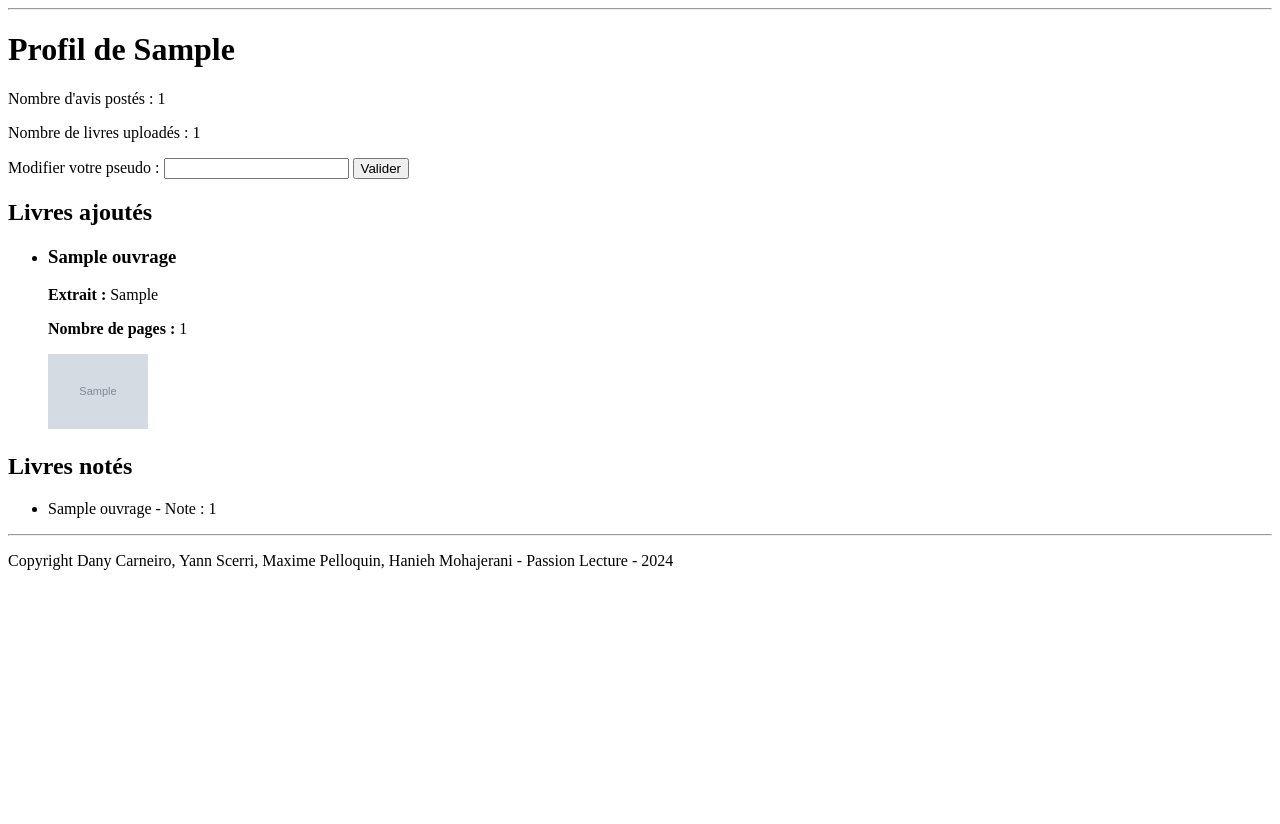
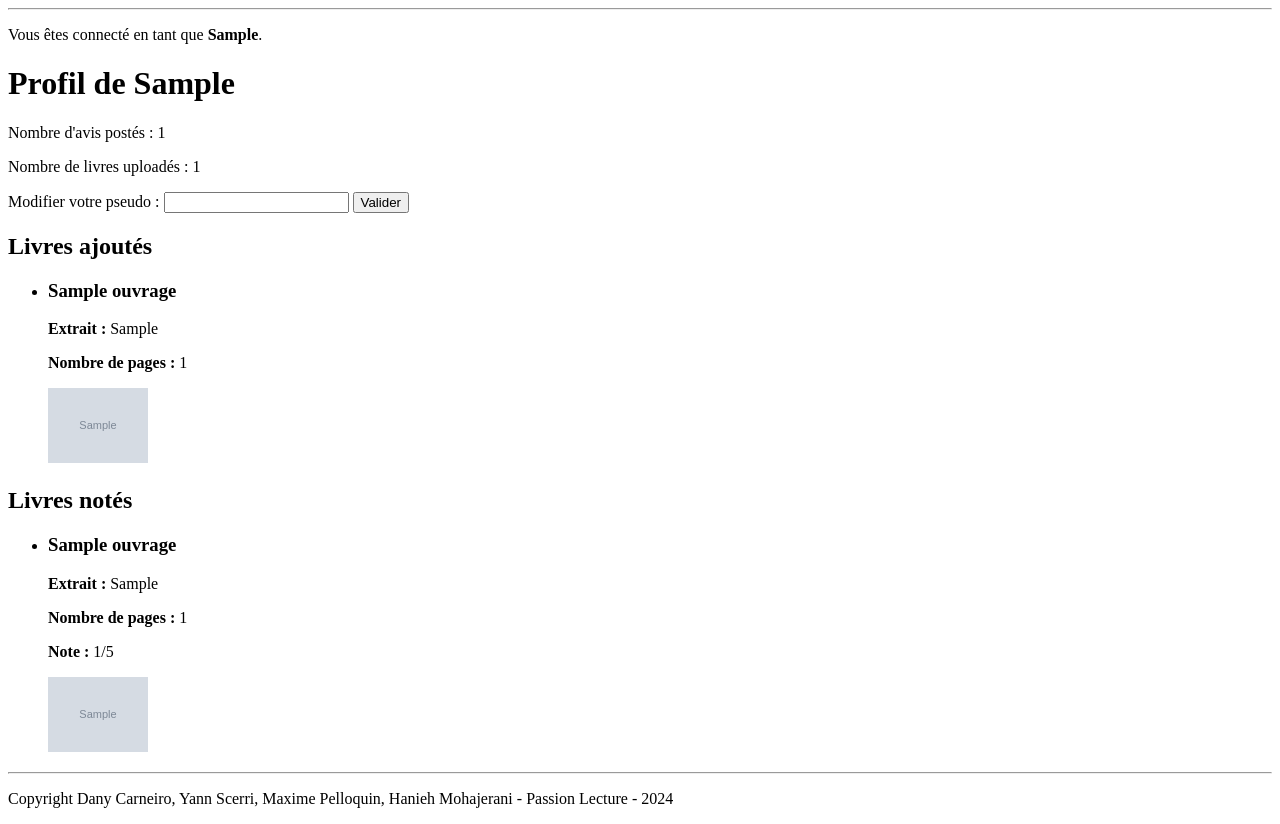
Before and after one commit to YannScerri/Passion-Lecture-, a PHP site: page /php/profile.php in a window 1280 px wide. Shown: the part 98-922 px from the top of the page. Before the commit the page ends 668 px from the top, so only its background shows below. Run offline with PHP 8.4, Linux system fonts and the light colour scheme; tables that the repository leaves empty hold one stand-in row (values such as "Sample post"); grey boxes marked "Sample" are stand-in pictures.

Commit message:
ajout de la différenciation entre visiteur de la page et utilisateur connecté

```diff
--- a/src/php/Database.php
+++ b/src/php/Database.php
@@ -151,7 +151,12 @@ public function getBooksUploadedByUser($userId) {
 //Récupérer les livres notés par l'utilisateur (avec alias pour simplifier)
 public function getBooksRatedByUser($userId) {
     $query = "
-        SELECT o.titre, o.image, a.note
+        SELECT
+            o.titre,
+            o.extrait,
+            o.nombre_pages,
+            o.image,
+            a.note
         FROM apprecier a
         INNER JOIN t_ouvrage o ON a.ouvrage_id = o.ouvrage_id
         WHERE a.utilisateur_id = :id
--- a/src/php/profile.php
+++ b/src/php/profile.php
@@ -3,7 +3,7 @@
  * ETML
  * Auteur : Dany Carneiro, Maxime Pelloquin, Yann Scerri, Hanieh Mohajerani
  * Date : 25.11.2024
- * Description : Fichier profile permettant de voir son profil ou le profil de quelqun d'autre (version avec session)
+ * Description : Fichier profile permettant de voir son profil ou le profil de quelqu'un d'autre
  */
 
 session_start(); // Démarre la session
@@ -16,16 +16,17 @@ if (!isset($_SESSION['userId'])) {
     $_SESSION['userId'] = 1; // ID utilisateur simulé (exemple : 1)
 }
 
-// Vérifier si un utilisateur est connecté
-if (!isset($_SESSION['userId'])) {
-    die("Vous devez être connecté pour accéder à cette page.");
-}
-
 // Initialiser l'objet Database
 $db = new Database();
 
-// Récupérer l'ID de l'utilisateur depuis la session
+// Déterminer quel utilisateur afficher (utilisateur connecté ou autre)
 $userId = $_SESSION['userId'];
+$isVisiting = false; // Indique si on visite un autre profil
+
+if (isset($_GET['id']) && is_numeric($_GET['id'])) {
+    $userId = intval($_GET['id']); // Profil à visiter
+    $isVisiting = ($userId !== $_SESSION['userId']); // Vérifie si c'est un profil différent
+}
 
 // Récupérer les données de l'utilisateur
 $userData = $db->getUserById($userId);
@@ -39,10 +40,10 @@ if (!$userData) {
 $uploadedBooks = $db->getBooksUploadedByUser($userId);
 $ratedBooks = $db->getBooksRatedByUser($userId);
 
-// Possibilité de changer le pseudo
-if ($_SERVER['REQUEST_METHOD'] === 'POST' && isset($_POST['newPseudo'])) {
+// Possibilité de changer le pseudo (uniquement pour le profil de l'utilisateur connecté)
+if ($_SERVER['REQUEST_METHOD'] === 'POST' && isset($_POST['newPseudo']) && !$isVisiting) {
     $newPseudo = htmlspecialchars($_POST['newPseudo']);
-    $db->updateUserPseudo($userId, $newPseudo);
+    $db->updateUserPseudo($_SESSION['userId'], $newPseudo);
     header("Location: profile.php"); // Recharger la page
     exit;
 }
@@ -67,19 +68,27 @@ if ($_SERVER['REQUEST_METHOD'] === 'POST' && isset($_POST['newPseudo'])) {
     </nav>
 </div>
 <hr>
+    <!-- Indication sur l'état de connexion -->
+    <?php if ($isVisiting): ?>
+        <p>Vous visitez le profil de <strong><?php echo htmlspecialchars($userData['pseudo']); ?></strong>.</p>
+    <?php else: ?>
+        <p>Vous êtes connecté en tant que <strong><?php echo htmlspecialchars($userData['pseudo']); ?></strong>.</p>
+    <?php endif; ?>
+
     <h1>Profil de <?php echo htmlspecialchars($userData['pseudo']); ?> </h1>
 
     <!-- Section d'informations utilisateur -->
-    <h2></h2>
     <p>Nombre d'avis postés : <?php echo $userData['review_count']; ?></p>
     <p>Nombre de livres uploadés : <?php echo $userData['upload_count']; ?></p>
 
-    <!-- Formulaire de modification du pseudo -->
+    <!-- Formulaire de modification du pseudo (uniquement pour l'utilisateur connecté) -->
+    <?php if (!$isVisiting): ?>
         <form method="POST">
             <label for="newPseudo">Modifier votre pseudo :</label>
             <input type="text" name="newPseudo" id="newPseudo" required>
             <button type="submit">Valider</button>
         </form>
+    <?php endif; ?>
 
     <!-- Affichage des livres ajoutés -->
     <h2>Livres ajoutés</h2>
@@ -100,13 +109,22 @@ if ($_SERVER['REQUEST_METHOD'] === 'POST' && isset($_POST['newPseudo'])) {
 
     <!-- Affichage des livres notés -->
 <h2>Livres notés</h2>
+<?php if (!empty($ratedBooks)): ?>
     <ul>
         <?php foreach ($ratedBooks as $book): ?>
-
-            <li><?php echo htmlspecialchars($book['titre']); ?> - Note : <?php echo $book['note']; ?></li>
-
+            <li>
+                <h3><?php echo htmlspecialchars($book['titre']); ?></h3>
+                <p><strong>Extrait :</strong> <?php echo htmlspecialchars($book['extrait']); ?></p>
+                <p><strong>Nombre de pages :</strong> <?php echo $book['nombre_pages']; ?></p>
+                <p><strong>Note :</strong> <?php echo $book['note']; ?>/5</p>
+                <img src="images/<?php echo htmlspecialchars($book['image']); ?>" alt="Image du livre" style="width:100px; height:auto;">
+            </li>
         <?php endforeach; ?>
     </ul>
+<?php else: ?>
+    <p>Aucun livre noté.</p>
+<?php endif; ?>
+
 <hr>
 <footer>
     <p>Copyright Dany Carneiro, Yann Scerri, Maxime Pelloquin, Hanieh Mohajerani - Passion Lecture - 2024</p>
```
Lines whose indentation alone changed are shown as unchanged.
